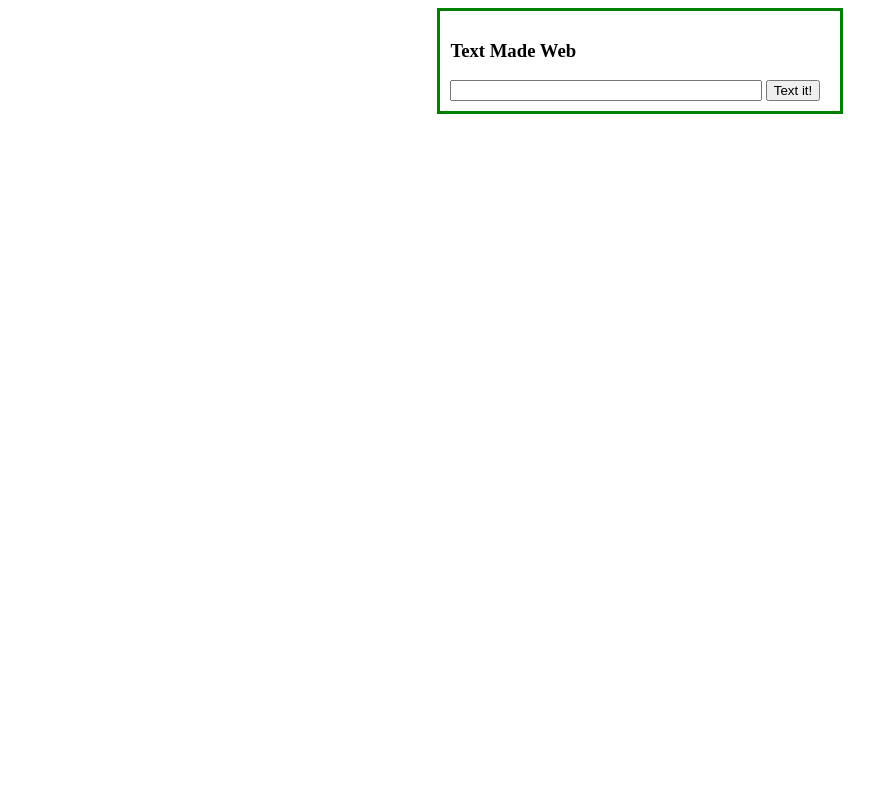
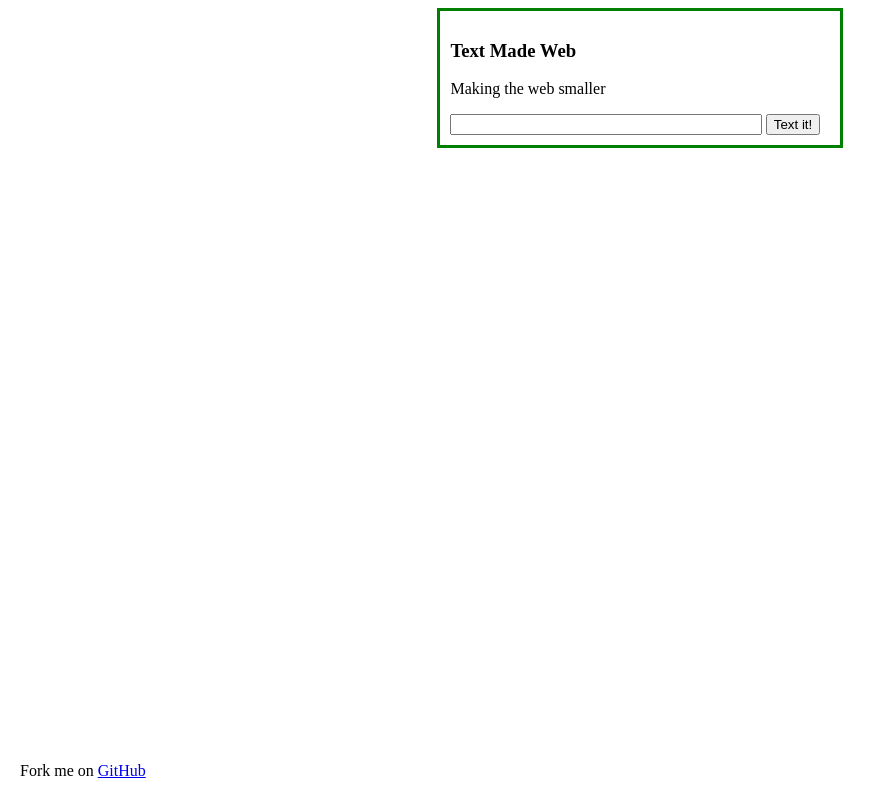
Before and after one commit to jadolg/TextMadeWeb, a Django app: page / in a window 1280 px wide. Shown: the whole page, without its empty margins (0-886 px from the left). Run offline with Django 3.2, Linux system fonts and the light colour scheme.

Commit message:
forkme on github and slogan

```diff
--- a/templates/search.html
+++ b/templates/search.html
@@ -10,6 +10,7 @@
     border: 3px solid green;
     padding: 10px;">
     <h3>Text Made Web</h3>
+    <p>Making the web smaller</p>
     {% if not message %}
         <form method="post" action="/">
             {% csrf_token %}
@@ -21,5 +22,6 @@
         <a href="/"><- back</a>
     {% endif %}
 </div>
+<div style="position: fixed; bottom: 20px; left: 20px;">Fork me on <a target="_blank" href="https://github.com/jadolg/TextMadeWeb">GitHub</a></div>
 </body>
 </html>
```
